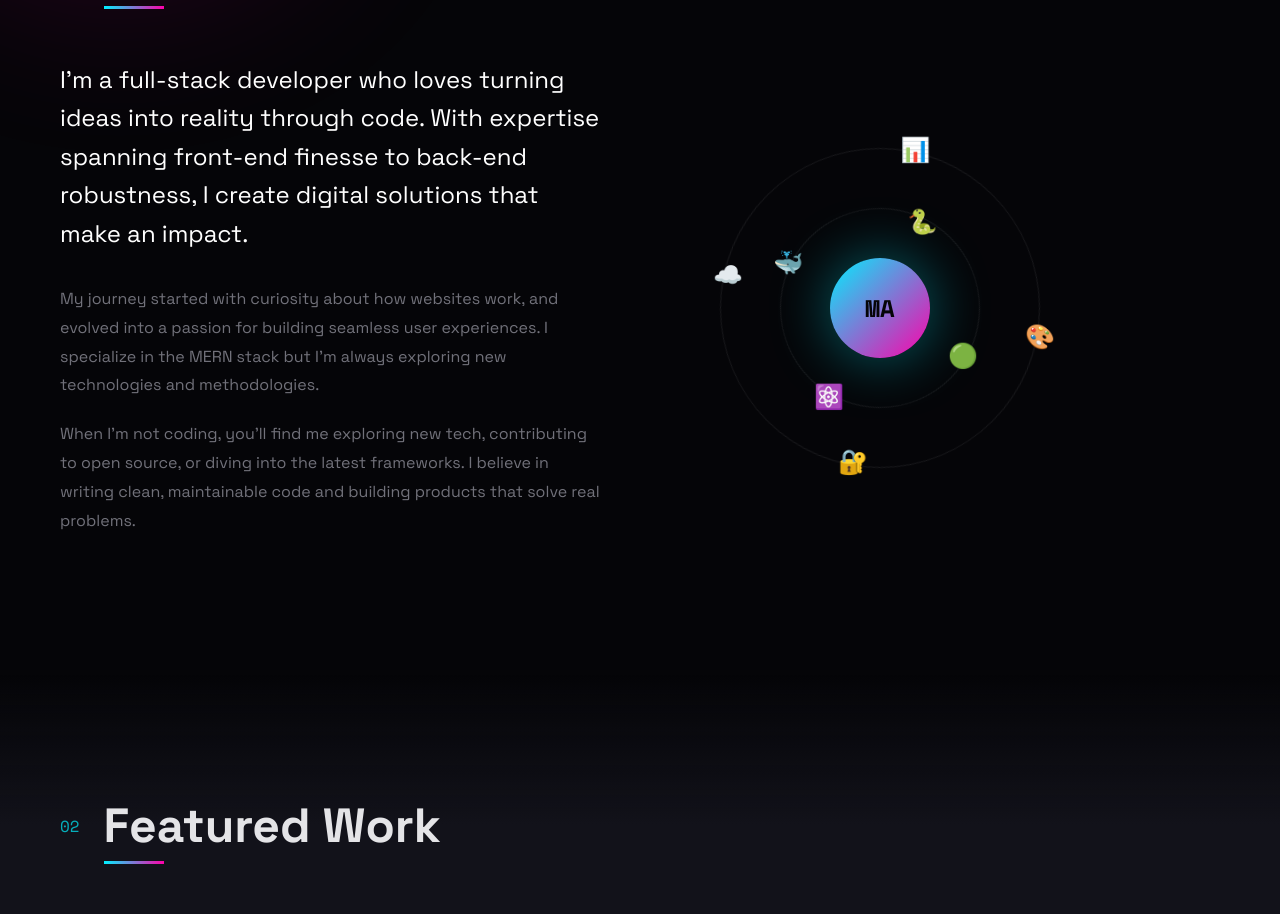
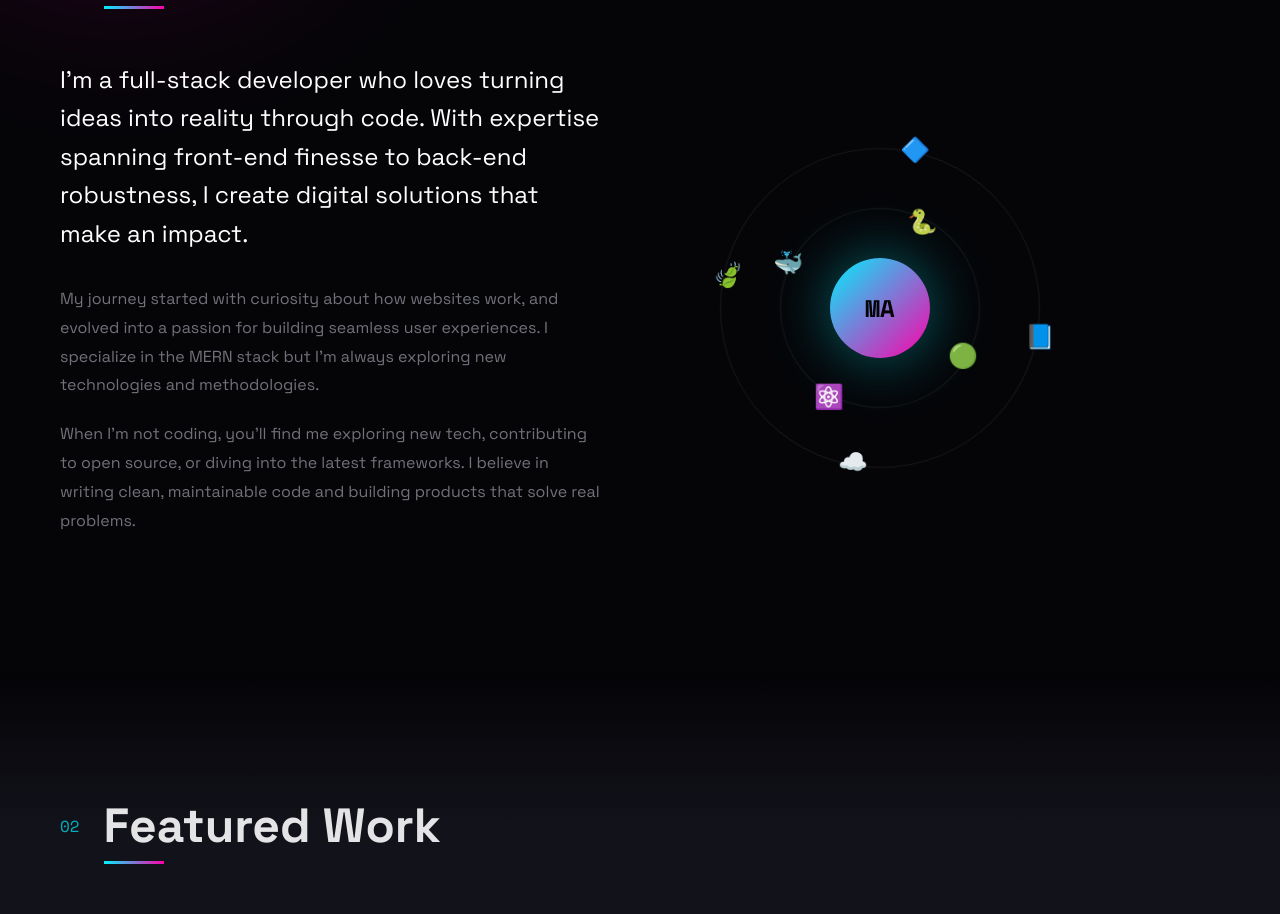
Before and after one commit to Dr-MAhmed/imahmedsohail, a React (Vite) app in the folder portfolio-react/: page / in a window 1280 px wide. Shown: the part 980-1894 px from the top of the page. Built offline with nearby package versions, Linux system fonts and the light colour scheme.

Commit message:
obit icons changes

```diff
--- a/portfolio-react/src/components/About.jsx
+++ b/portfolio-react/src/components/About.jsx
@@ -34,10 +34,10 @@ export default function About() {
                             <div className="orbit-item" style={{ '--i': '3' }}>🐳</div>
                         </div>
                         <div className="orbit-ring ring-2">
-                            <div className="orbit-item" style={{ '--i': '0' }}>📊</div>
-                            <div className="orbit-item" style={{ '--i': '1' }}>☁️</div>
-                            <div className="orbit-item" style={{ '--i': '2' }}>🔐</div>
-                            <div className="orbit-item" style={{ '--i': '3' }}>🎨</div>
+                            <div className="orbit-item" style={{ '--i': '0' }}>🔷</div>
+                            <div className="orbit-item" style={{ '--i': '1' }}>🍃</div>
+                            <div className="orbit-item" style={{ '--i': '2' }}>☁️</div>
+                            <div className="orbit-item" style={{ '--i': '3' }}>📘</div>
                         </div>
                     </div>
                 </div>
```
